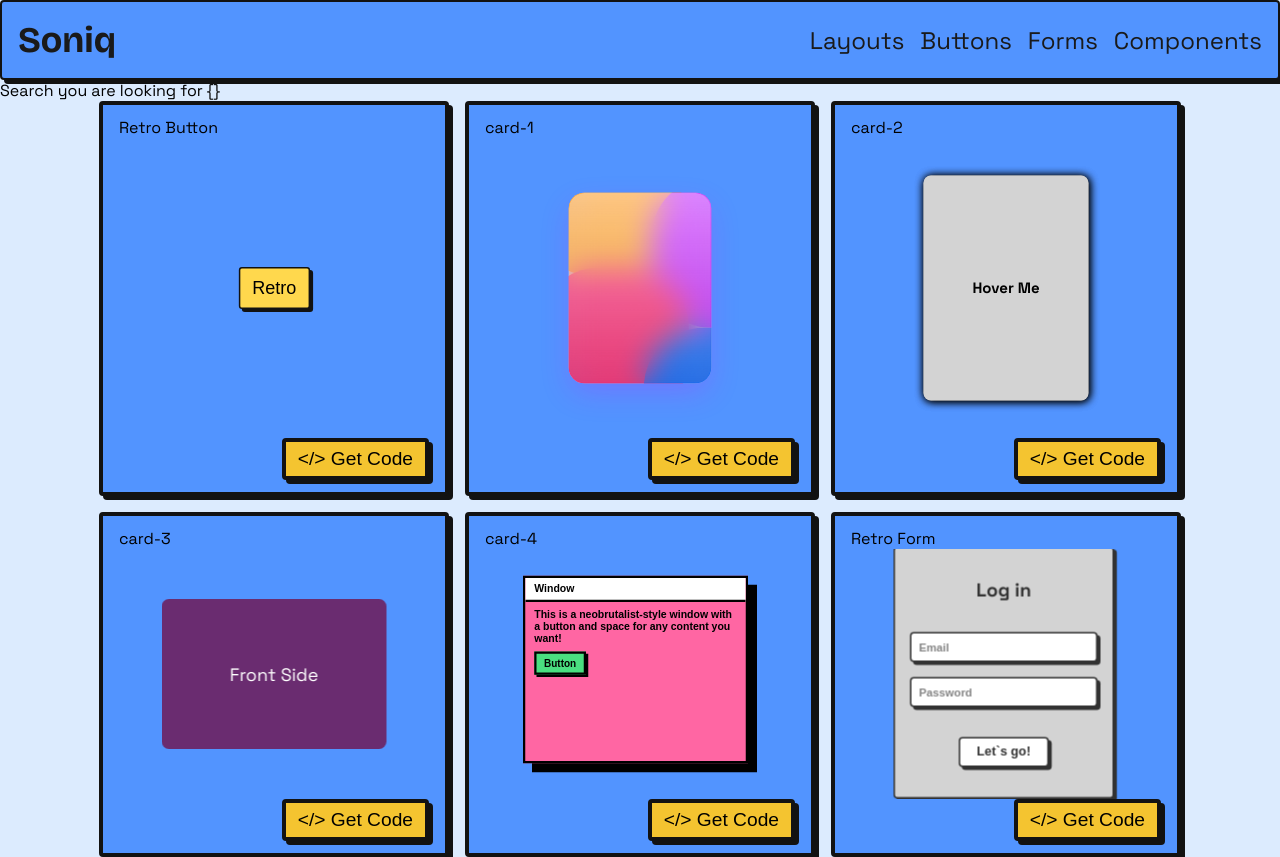
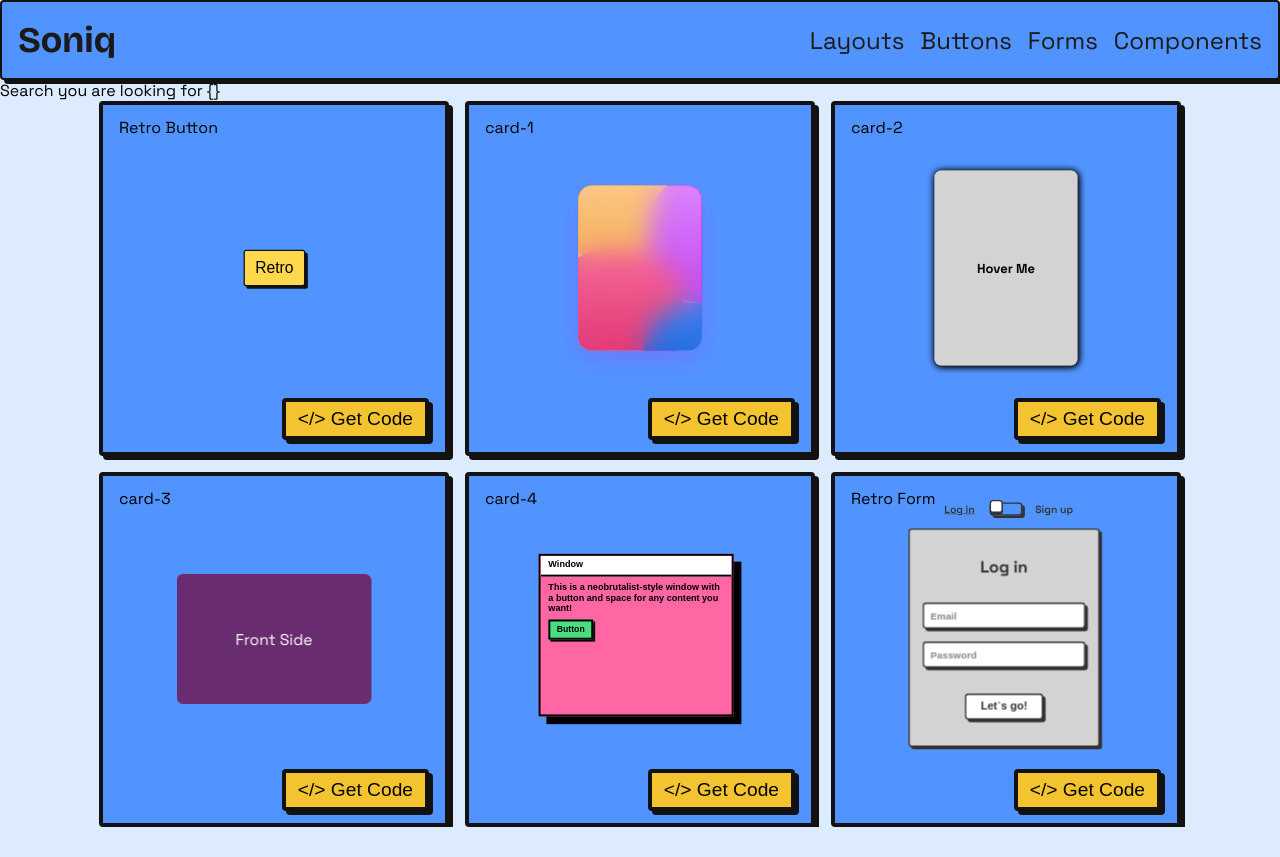
Before and after one commit to yusef-codes10/soniq, a Vue app: page /search in a window 1280 px wide. After the commit the page ends 827 px from the top, so only its background shows below. Built offline with nearby package versions, Linux system fonts and the light colour scheme.

Commit message:
do not let the card contnet grow when needed let it scale, becuse that would be charotic

```diff
--- a/src/components/ui/CardComponent.vue
+++ b/src/components/ui/CardComponent.vue
@@ -34,7 +34,7 @@ defineProps({
   width: 100%;
   max-width: 100%;
   /* set a reasonable max height to constrain large content */
-  max-height: 30rem; /* you can adjust */
+  max-height: 50rem; /* you can adjust */
   background-color: var(--brand-color);
   padding: 0.75rem 1rem;
   box-sizing: border-box;
@@ -49,17 +49,14 @@ defineProps({
 }
 
 .card-content {
-  flex: 1 1 auto;
-  min-height: 200px;
-  overflow: hidden;
-
+  height: 260px;
   display: flex;
   justify-content: center;
   align-items: center;
 }
 
 .preview {
-  transform: scale(0.75);
+  transform: scale(0.65);
   transform-origin: center;
 }
 button {
```
